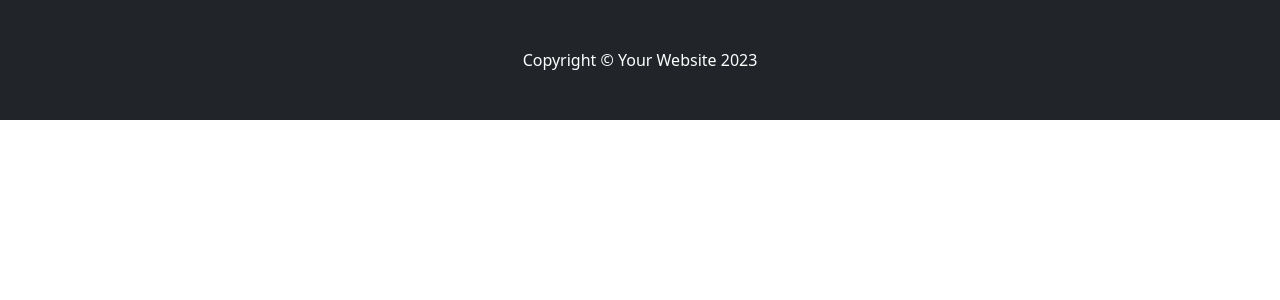
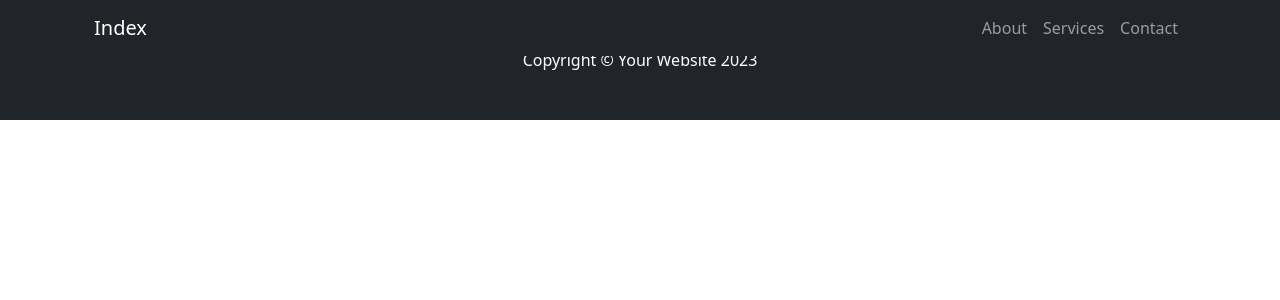
Before and after one commit to Hoomanzoh79/Django-Chatapp, a Django app: template templates/_base.html in a window 1280 px wide. Shown: the top 300 px of the page. Run offline with Django 3.2, Linux system fonts and the light colour scheme; the template is opened without the code that fills it, so the values that code supplies are empty; some libraries are stand-ins or nearby versions.

Commit message:
add navbar

```diff
--- a/templates/_base.html
+++ b/templates/_base.html
@@ -11,6 +11,20 @@
         <!-- Core theme CSS (includes Bootstrap)-->
         <link href="{% static 'css/styles.css' %}" rel="stylesheet" />
     </head>
+                <!-- Navigation-->
+                <nav class="navbar navbar-expand-lg navbar-dark bg-dark fixed-top" id="mainNav">
+                    <div class="container px-4">
+                        <a class="navbar-brand" href="{% url 'chat:index' %}">Index</a>
+                        <button class="navbar-toggler" type="button" data-bs-toggle="collapse" data-bs-target="#navbarResponsive" aria-controls="navbarResponsive" aria-expanded="false" aria-label="Toggle navigation"><span class="navbar-toggler-icon"></span></button>
+                        <div class="collapse navbar-collapse" id="navbarResponsive">
+                            <ul class="navbar-nav ms-auto">
+                                <li class="nav-item"><a class="nav-link" href="#about">About</a></li>
+                                <li class="nav-item"><a class="nav-link" href="#services">Services</a></li>
+                                <li class="nav-item"><a class="nav-link" href="#contact">Contact</a></li>
+                            </ul>
+                        </div>
+                    </div>
+                </nav>
     <body id="page-top">
         {% block content %} {% endblock %}
     </body>
```
